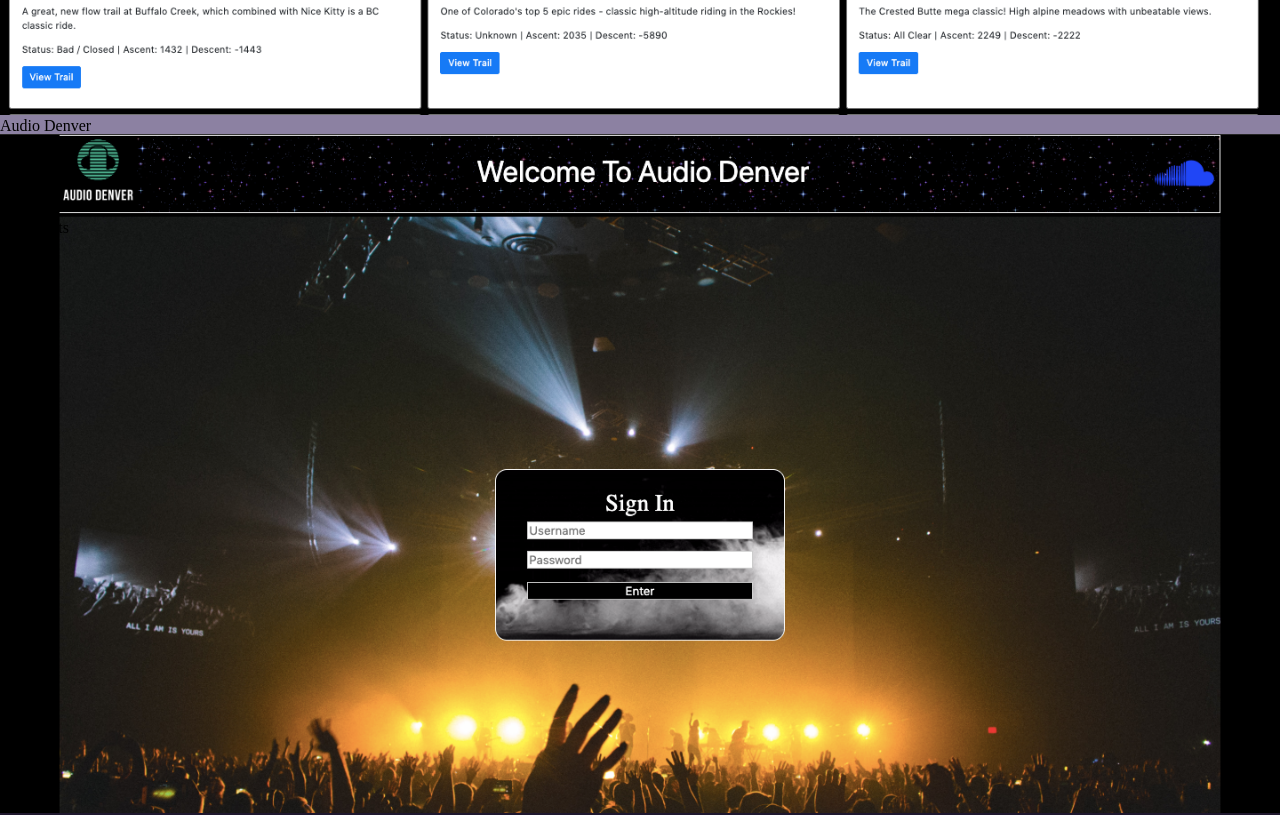
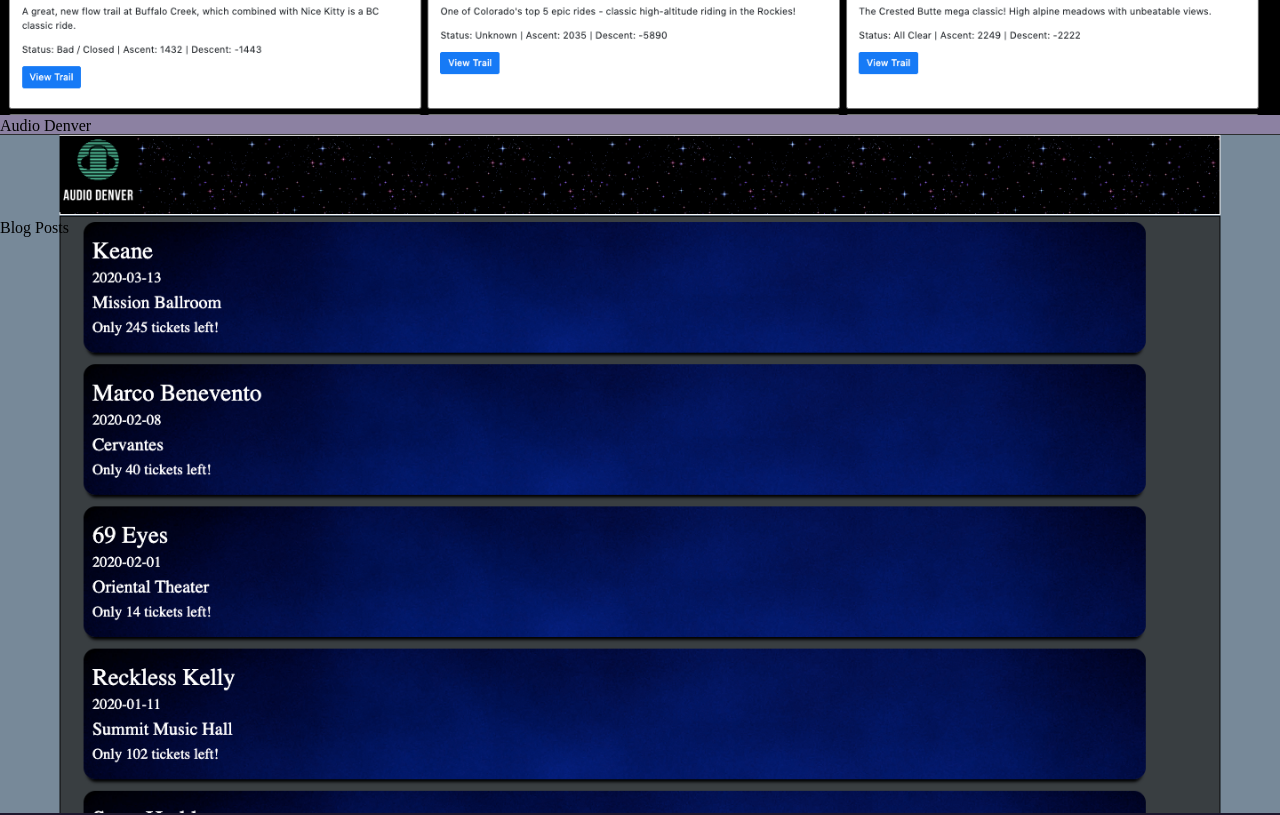
Before and after one commit to gagedoug13/My-personal_site, a React (Create React App) app: page / in a window 1280 px wide. Shown: the part 2180-2995 px from the top of the page. Built offline with nearby package versions, Linux system fonts and the light colour scheme.

Commit message:
changed audio denver picture.

```diff
--- a/src/components/Projects.js
+++ b/src/components/Projects.js
@@ -10,7 +10,7 @@
 
                 <div>
                     Audio Denver
-                    <img className="audioDenverPic" src="Audio-Denver.png"></img>
+                    <img className="audioDenverPic" src="Audio-Denver1.png"></img>
                 </div>
 
                 <div>
```
Also changed, not shown: public/Audio-Denver1.png (added).
